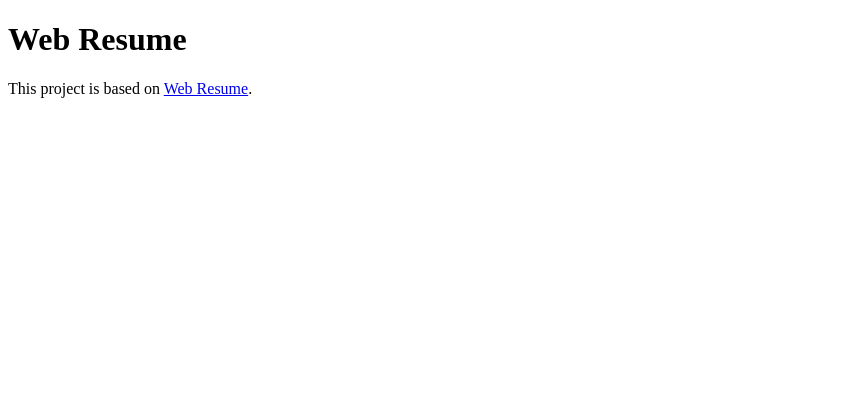
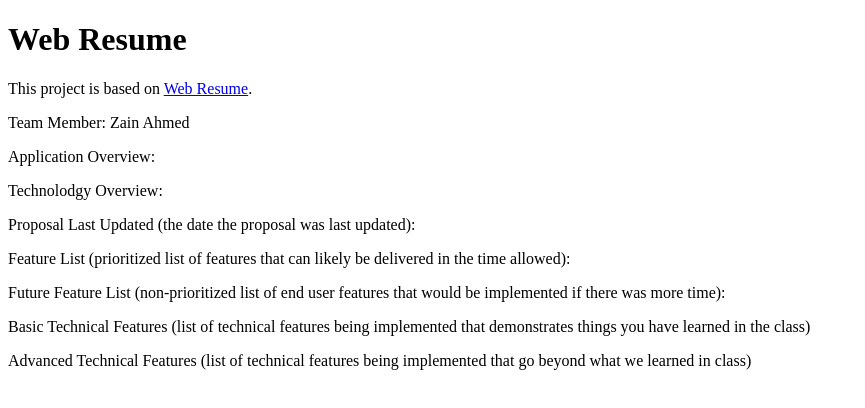
Before and after one commit to za1nahmed/class-project-proposal, a plain HTML site: page index.html in a window 1280 px wide. Shown: the whole page, without its empty margins (0-865 px from the left). Drawn offline with Linux system fonts and the light colour scheme.

Commit message:
Update file

```diff
--- a/index.html
+++ b/index.html
@@ -4,6 +4,13 @@
 
         <h1>Web Resume</h1>
         <p>This project is based on <a href="https://www.lewisuniversity.org/activity/web-resume">Web Resume</a>.</p>
-
+        <p> Team Member: Zain Ahmed</p>
+        <p>Application Overview: </p>
+        <p>Technolodgy Overview:</p>
+        <p>Proposal Last Updated (the date the proposal was last updated): </p>
+        <p>Feature List (prioritized list of features that can likely be delivered in the time allowed):</p>
+        <p>Future Feature List (non-prioritized list of end user features that would be implemented if there was more time):</p>
+        <p>Basic Technical Features (list of technical features being implemented that demonstrates things you have learned in the class)
+        <p>Advanced Technical Features (list of technical features being implemented that go beyond what we learned in class)</p>
     </body>
 </html>
```
